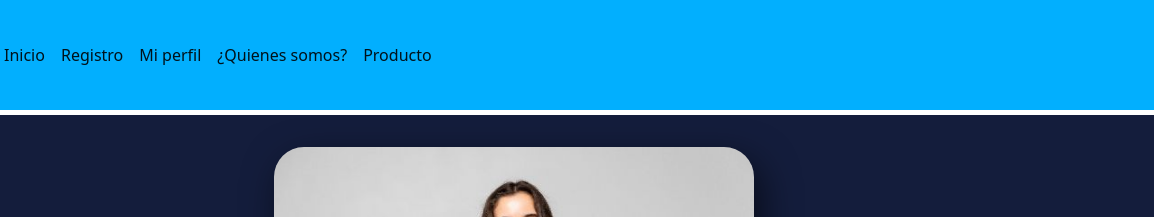
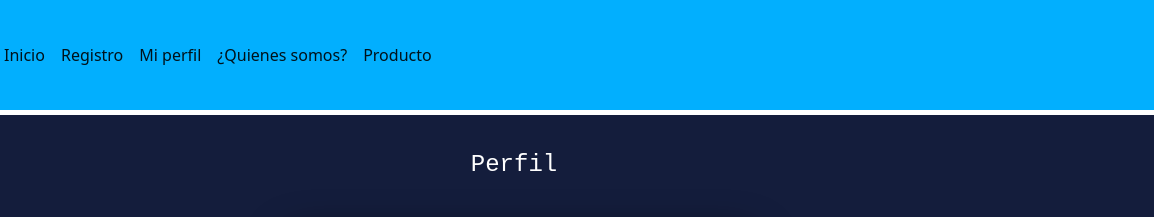
Before and after one commit to MAMQ01/Desarrollo-Web-Coder, a website: page pages/Perfil.html in a window 1280 px wide. Shown: the top 217 px of the page, 126-1280 px from the left. Drawn offline with nearby package versions, Linux system fonts and the light colour scheme.

Commit message:
agregando titulo y cambiando el tittle de todas las paginas

```diff
--- a/pages/Perfil.html
+++ b/pages/Perfil.html
@@ -3,7 +3,7 @@
 
 <head>
     <meta charset="UTF-8">
-    <title>Tercer Desafio</title>
+    <title>Tú perfil</title>
     <link href="https://unpkg.com/aos@2.3.1/dist/aos.css" rel="stylesheet">
     <script src="https://kit.fontawesome.com/597f0ffbfc.js" crossorigin="anonymous"></script>
     <!-- CSS only -->
@@ -17,7 +17,7 @@
 
 <body>
     <header>
-        <nav class="navbar navbar-expand-lg p-0 bg-light"  data-aos="fade-right">
+        <nav class="navbar navbar-expand-lg p-0 bg-light" data-aos="fade-right">
             <div class="container-fluid">
                 <img class="logo" src="../assets/img/LOGO GOODDOLLAR 4.png" alt="">
                 <button class="navbar-toggler" type="button" data-bs-toggle="collapse"
@@ -49,6 +49,9 @@
         </nav>
     </header>
     <main class="main">
+        <p class="titulo">
+            Perfil
+        </p>
         <div class="containerPerfil">
             <div class="mainPefil">
                 <div>
--- a/scss/_mainPerfil.scss
+++ b/scss/_mainPerfil.scss
@@ -1,4 +1,15 @@
 .main{
+    .titulo{
+        display: flex;
+        flex-direction: column;
+        justify-content: center;
+        font-size: 1.5rem;
+        font-family: 'Courier New', Courier, monospace;
+        color: $colorBlanco;
+        align-items: center;
+        padding: 2rem 0rem 0rem 0rem;
+        margin: 0.3rem 0 0 0;
+    }
     .containerPerfil{
         display: flex;
         flex-direction: column;
--- a/scss/_mainRegistro.scss
+++ b/scss/_mainRegistro.scss
@@ -3,11 +3,11 @@
         color: $colorBlanco;
         justify-content: center;
         align-content: center;
-        font-size: 2.5rem;
-        font-weight: 600;
+        font-size: 2.5vh;
         display: flex;
         padding-top: 1.5rem;
         margin-top: 0.3rem;
+        font-family: 'Courier New', Courier, monospace;
     }
     .formularios{
         display: flex;
--- a/scss/main.scss
+++ b/scss/main.scss
@@ -25,11 +25,7 @@
 
 @import "mainPerfil";
 
-
-
-
-
-
+@import "mainProducto";
 
 
 
```
Also changed, not shown: index.html (+1 -1 lines), pages/Product_1.html (+1 -1 lines), pages/contacto.html (+1 -1 lines), css/style.css.
